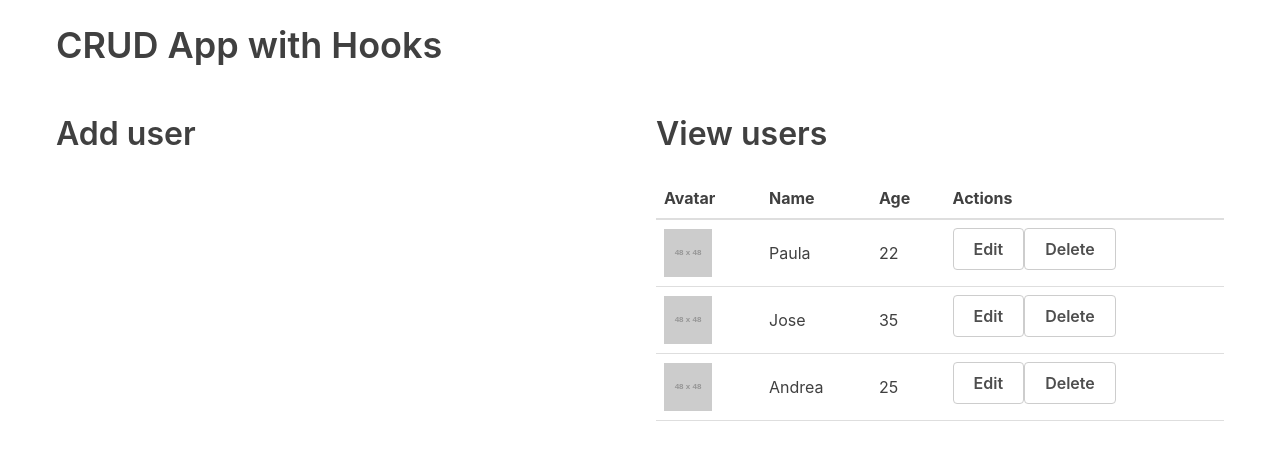
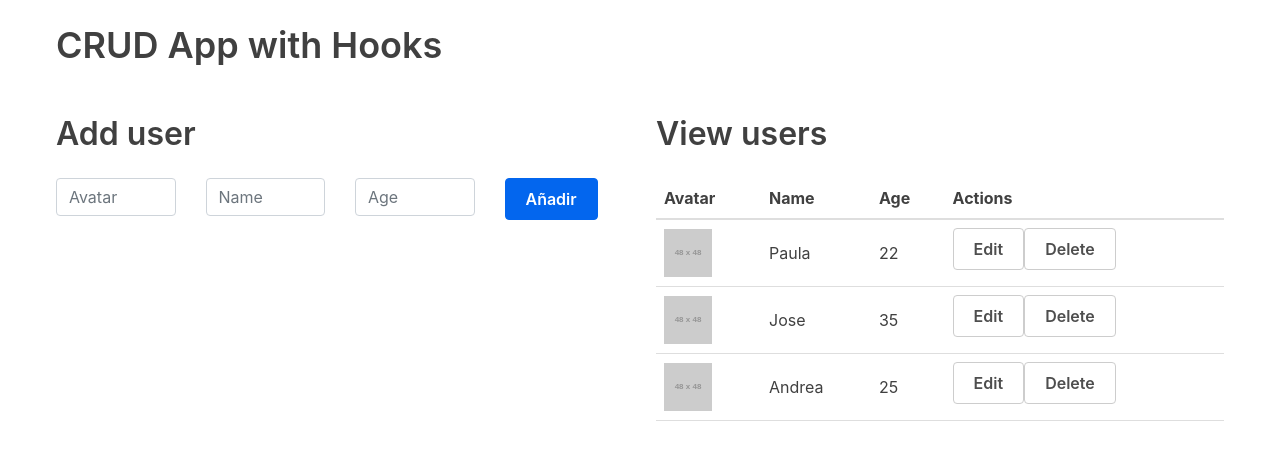
Before and after one commit to acalvom/learning-react-crud-basic, a React (Create React App) app: page / in a window 1280 px wide. Shown: the top 460 px of the page. Built offline with nearby package versions, Linux system fonts and the light colour scheme.

Commit message:
Create user form and add new user

```diff
--- a/src/App.js
+++ b/src/App.js
@@ -1,6 +1,7 @@
 import React, {useState} from "react";
-import { v4 as uuidv4 } from 'uuid';
+import {v4 as uuidv4} from 'uuid';
 import UserTable from "./components/UserTable";
+import UserForm from "./components/UserForm";
 
 function App() {
 
@@ -13,12 +14,22 @@ function App() {
     // Como queremos que la tabla tenga valores ya por defecto, necesito añadirlo al estado inicial
     const [users, setUsers] = useState(usersData)
 
+    const addUser = (newUser) => { // Como en las listas
+        newUser.id = uuidv4();
+        setUsers([
+            ...users,
+            newUser
+        ])
+    }
+
     return (
         <div className="container">
             <h1>CRUD App with Hooks</h1>
             <div className="flex-row">
                 <div className="flex-large">
                     <h2>Add user</h2>
+                    {/*Los componentes pueden enviar funciones en sus props, pero no deben llevar los paréntesis*/}
+                    <UserForm addUser={addUser}/>
                 </div>
                 <div className="flex-large">
                     <h2>View users</h2>
--- /dev/null
+++ b/src/components/UserForm.js
@@ -0,0 +1,46 @@
+import React, {Fragment} from 'react'
+import {useForm} from 'react-hook-form'
+
+const UserForm = (props) => {
+
+    const {register, formState: {errors}, handleSubmit} = useForm();
+    const sendForm = (formData, event) => { //Esta data es la que va a App, a la función addUser que le añade el id
+        event.target.reset();
+        props.addUser(formData);
+    }
+
+    return (
+        <Fragment>
+            <form onSubmit={handleSubmit(sendForm)}>
+                <div className="row">
+                    <div className="col-md-3">
+                        <input className="form-control"
+                               placeholder="Avatar"
+                               {...register("avatar")}/>
+                    </div>
+                    <div className="col-md-3">
+                        <input className="form-control"
+                               placeholder="Name"
+                               {...register("name", {required: true, maxLength: 20})}/>
+                        {errors.name && errors.name.type === "required" && <span>Campo obligatorio</span>}
+                        {errors.name && errors.name.type === "maxLength" && <span>Max 20 caracteres</span>}
+                    </div>
+                    <div className="col-md-3">
+                        <input className="form-control"
+                               placeholder="Age"
+                               {...register("age", {required: true, min: 18, max: 99})}/>
+                        {errors.age && errors.age.type === "required" && <span>Campo obligatorio</span>}
+                        {errors.age && errors.age.type === "min" && <span>You need to an adult</span>}
+                        {errors.age && errors.age.type === "max" && <span>WTF???</span>}
+                    </div>
+                    <div className="col-md-3">
+                        <button type="submit" className="btn btn-primary">Añadir</button>
+                    </div>
+                </div>
+            </form>
+
+        </Fragment>
+    );
+};
+
+export default UserForm;
```
